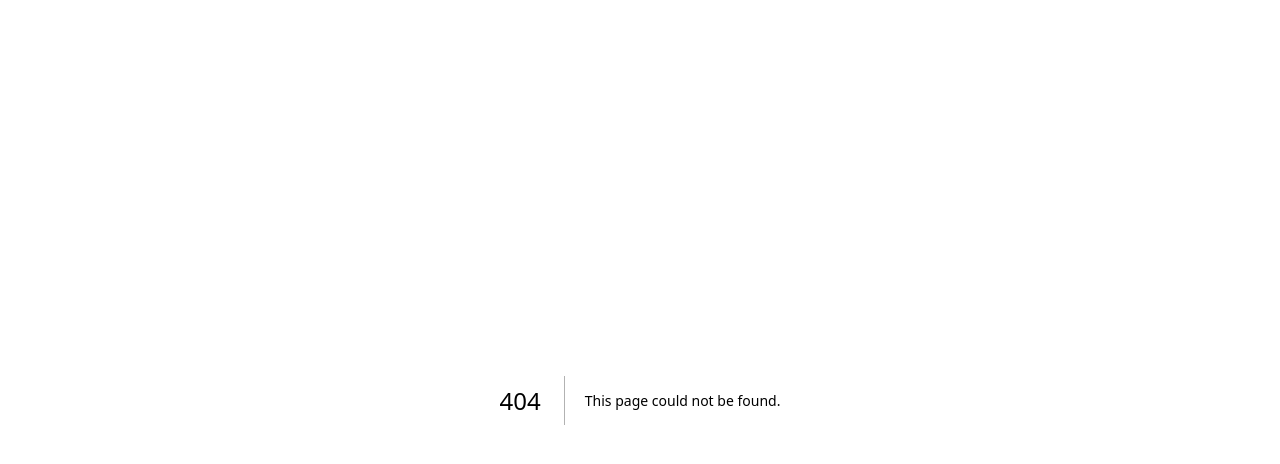
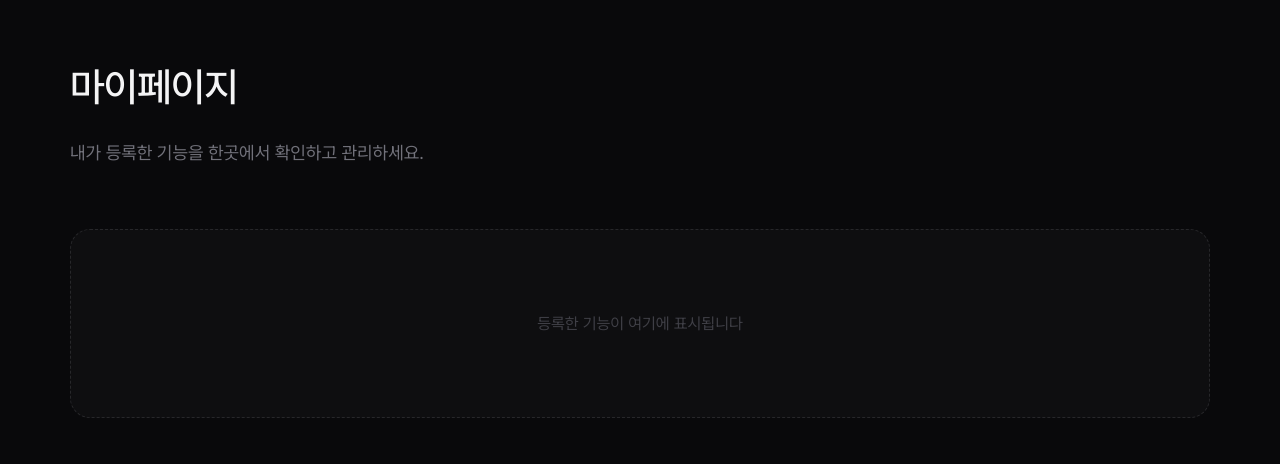
Before and after one commit to sanghyeb2/claudecode-practice, a Next.js app: page /mypage in a window 1280 px wide. Before the commit this address had no page. Shown: the top 464 px of the page. Built offline with nearby package versions, Linux system fonts and the light colour scheme.

Commit message:
마이페이지 추가

```diff
--- /dev/null
+++ b/app/mypage/page.tsx
@@ -0,0 +1,35 @@
+import type { Metadata } from "next";
+
+export const metadata: Metadata = {
+  title: "마이페이지 — CLAUDECODE-PRACTICE",
+  description: "내가 등록한 기능을 확인하고 관리하는 판매자 전용 페이지입니다.",
+};
+
+export default function MyPage() {
+  return (
+    <main className="flex-1 bg-background text-foreground">
+      <div className="mx-auto max-w-layout-lg px-(--safe-padding-x) py-section-md">
+        <header>
+          <h1 className="text-title-1 tracking-tight text-foreground">
+            마이페이지
+          </h1>
+          <p className="mt-text-sm text-body-lg text-muted-foreground">
+            내가 등록한 기능을 한곳에서 확인하고 관리하세요.
+          </p>
+        </header>
+
+        <section
+          aria-labelledby="my-registrations"
+          className="mt-section-md rounded-xl border border-dashed border-border bg-card/40"
+        >
+          <h2 id="my-registrations" className="sr-only">
+            등록한 기능 목록
+          </h2>
+          <p className="px-inline-md py-section-lg text-center text-body-md text-tertiary">
+            등록한 기능이 여기에 표시됩니다
+          </p>
+        </section>
+      </div>
+    </main>
+  );
+}
```
